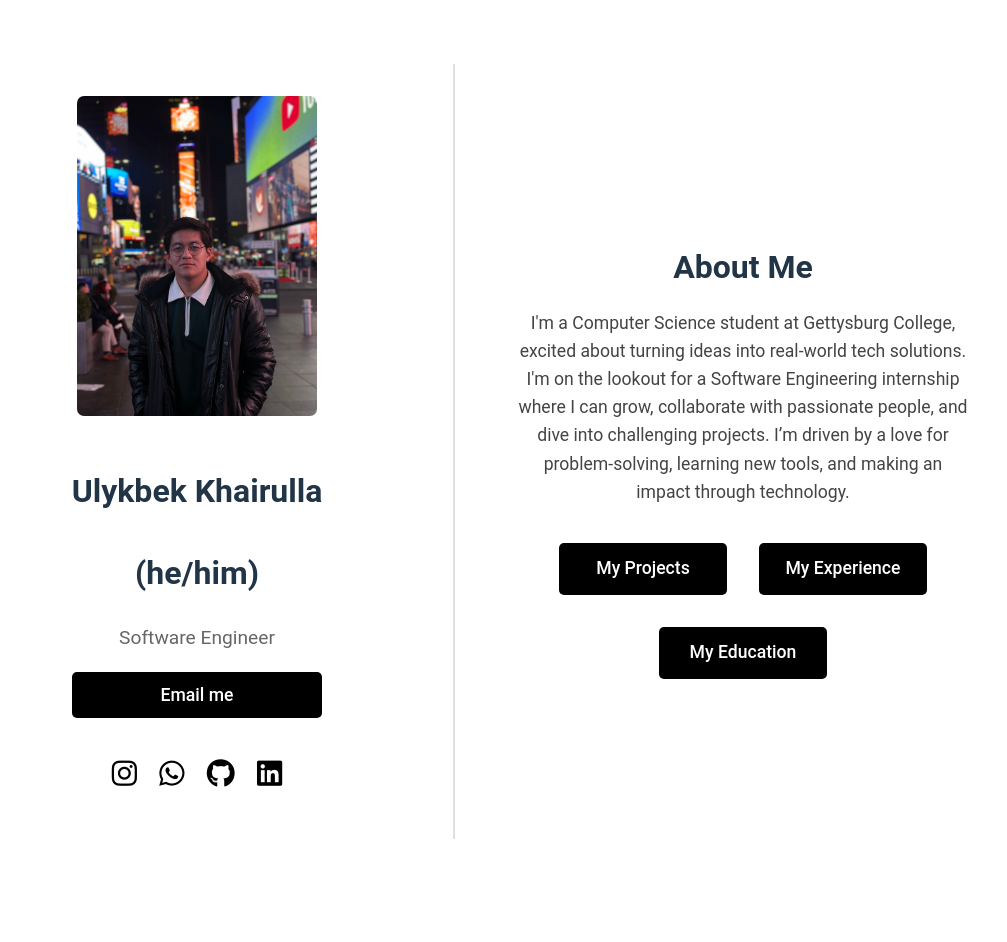
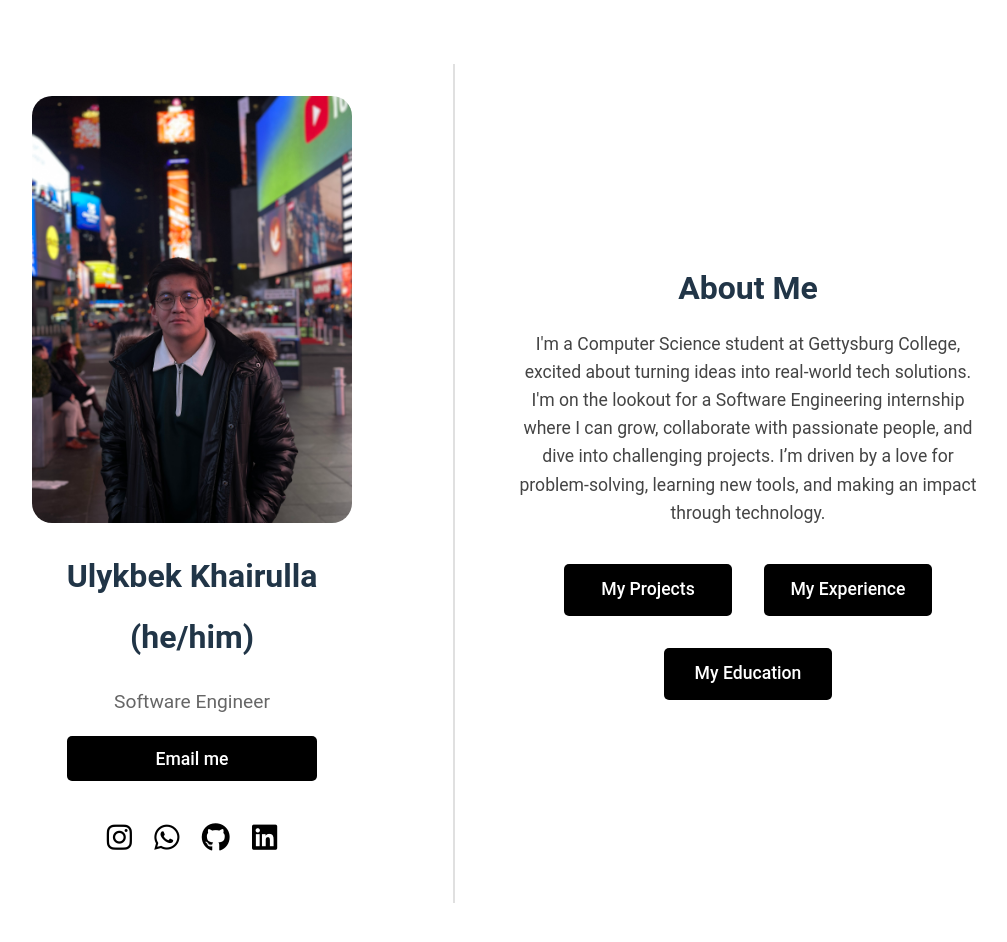
Before and after one commit to Ulug2/my-portfolio, a React (Vite) app: page / in a window 1280 px wide. Shown: the top 942 px of the page, without its empty margins (170-1177 px from the left). Before the commit the page ends 903 px from the top, so only its background shows below. Built offline with nearby package versions, Linux system fonts and the light colour scheme.

Commit message:
Updated portfolio

```diff
--- a/src/components/style/Hero.css
+++ b/src/components/style/Hero.css
@@ -52,15 +52,16 @@
 
 .profile-img {
   width: 100%;
-  max-width: 15rem; /* Increased from 10rem */
+  max-width: 20rem; /* Increased from 10rem */
   height: auto;
   aspect-ratio: 3/4;
-  border-radius: 7px;
+  border-radius: 20px;
   object-fit: cover;
   margin: 0 auto 1.5rem;
 }
 
 h2 {
+  margin-top: 5px;
   font-size: clamp(1.6rem, 5vw, 2rem); /* Increased for better mobile visibility */
   font-weight: bold;
   margin-bottom: 0.5rem;
```
